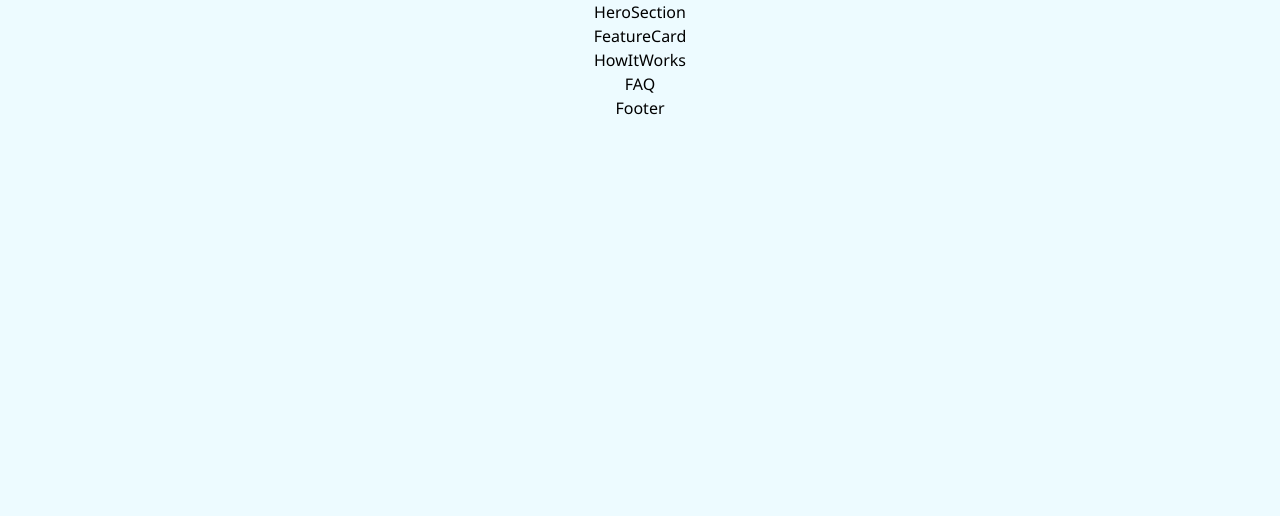
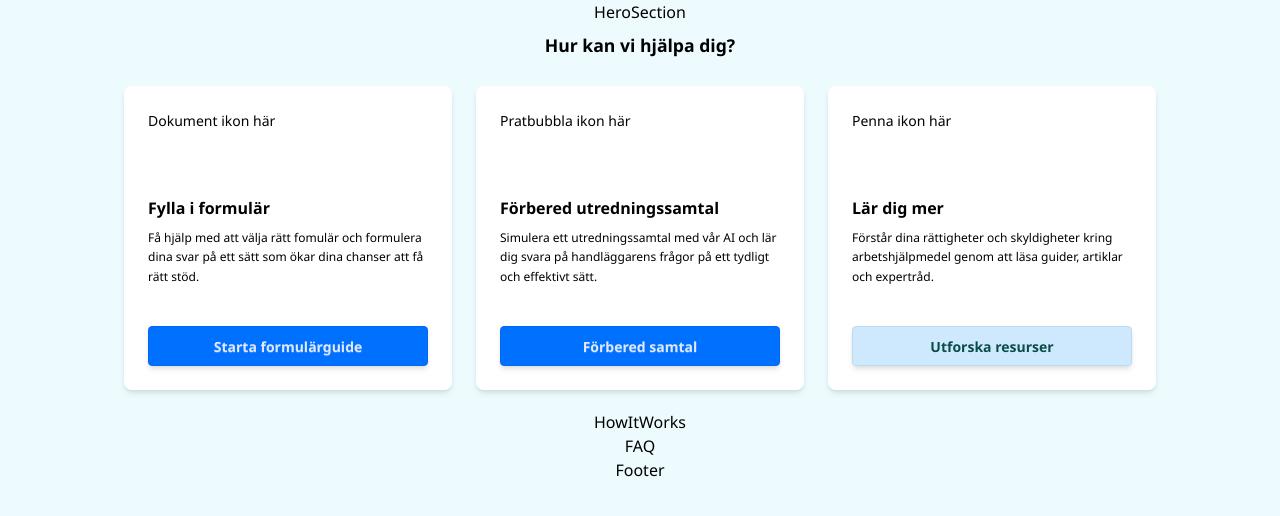
Before and after one commit to Gamefan00/chas_challenge, a Next.js app in the folder frontend/: page / in a window 1280 px wide. Shown: the top 516 px of the page. Built offline with nearby package versions, Linux system fonts and the light colour scheme.

Commit message:
commit FeatureCard
Co-authored-by: Daniel Tilleria <daniel.tilleria@hotmail.com>

```diff
--- a/frontend/app/components/homepage/FeatureCard.jsx
+++ b/frontend/app/components/homepage/FeatureCard.jsx
@@ -1,7 +1,86 @@
 import React from "react";
 
 const FeatureCard = () => {
-  return <div>FeatureCard</div>;
+  return (
+    <>
+      {/* Section Title */}
+      <h2 className="flex justify-center p-2">Hur kan vi hjälpa dig?</h2>
+      {/* Contianer for Feature Cards */}
+      <div className="flex flex-wrap justify-center gap-6 p-5">
+        {/* Card 1 */}
+        <div className="card bg-base-100 h-76 w-82 shadow-md">
+          <div className="card-body flex justify-between">
+            {/* Icon for documentation */}
+            {/* <FileText /> from lucide react*/}
+            <div className="">Dokument ikon här</div>
+            {/* Card Content */}
+            <div className="flex flex-col justify-end">
+              <div className="flex flex-col gap-2">
+                {/* Card Title */}
+                <h3 className="card-title">Fylla i formulär</h3>
+                {/* Card Description */}
+                <p className="mb-10 leading-relaxed">
+                  Få hjälp med att välja rätt fomulär och formulera dina svar på ett sätt som ökar
+                  dina chanser att få rätt stöd.
+                </p>
+              </div>
+              {/* Card Button */}
+              <button className="btn btn-primary shadow-md">
+                <a href="/">Starta formulärguide</a>
+              </button>
+            </div>
+          </div>
+        </div>
+        {/* Card 2 */}
+        <div className="card bg-base-100 h-76 w-82 shadow-md">
+          <div className="card-body flex justify-between">
+            {/* <MessageSquareMore /> from lucide react */}
+            <div className="mb-10">Pratbubbla ikon här</div>
+
+            {/* Card Content */}
+            <div className="flex flex-col justify-end">
+              <div className="flex flex-col gap-2">
+                {/* Card Title */}
+                <h3 className="card-title">Förbered utredningssamtal</h3>
+                {/* Card Description */}
+                <p className="mb-10 leading-relaxed">
+                  Simulera ett utredningssamtal med vår AI och lär dig svara på handläggarens frågor
+                  på ett tydligt och effektivt sätt.
+                </p>
+              </div>
+              {/* Card Button */}
+              <button className="btn btn-primary shadow-md">
+                <a href="/">Förbered samtal</a>
+              </button>
+            </div>
+          </div>
+        </div>
+        {/* Card 3 */}
+        <div className="card bg-base-100 h-76 w-82 shadow-md">
+          <div className="card-body flex justify-between">
+            {/* <PenLine/> from lucide react */}
+            <div className="mb-10">Penna ikon här</div>
+            {/* Card Content */}
+            <div className="flex flex-col justify-end">
+              <div className="flex flex-col gap-2">
+                {/* Card Title */}
+                <h3>Lär dig mer</h3>
+                {/* Card Description */}
+                <p className="mb-10 leading-relaxed">
+                  Förstår dina rättigheter och skyldigheter kring arbetshjälpmedel genom att läsa
+                  guider, artiklar och expertråd.
+                </p>
+              </div>
+              {/* Card Button */}
+              <button className="btn btn-accent bg-accent shadow-md">
+                <a href="/">Utforska resurser</a>
+              </button>
+            </div>
+          </div>
+        </div>
+      </div>
+    </>
+  );
 };
 
 export default FeatureCard;
```
